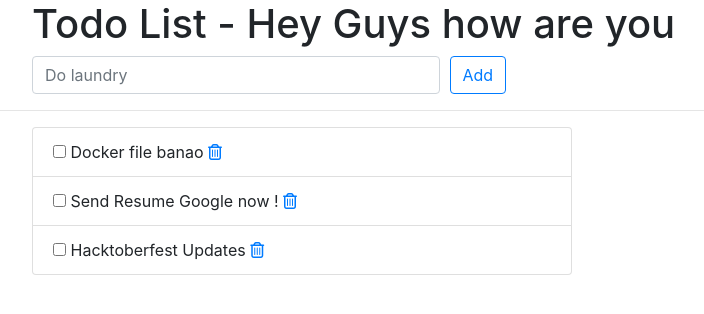
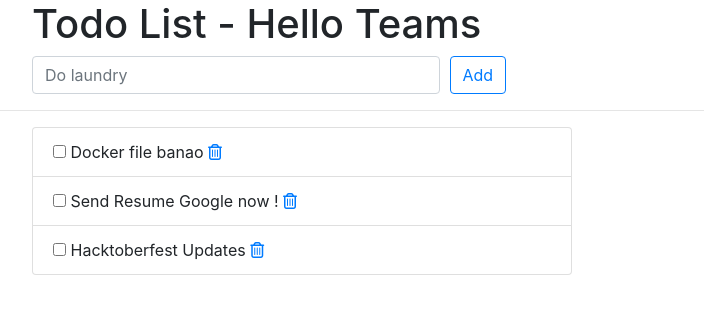
Before and after one commit to sanat-surya/devops_learning, a Django app: page /todos/ in a window 1280 px wide. Shown: the top 314 px of the page, without its empty margins (243-947 px from the left). Run offline with Django 3.2, Linux system fonts and the light colour scheme; data comes from the database, SQL or seed files in the repository; some libraries are stand-ins or nearby versions.

Commit message:
Update index.html

```diff
--- a/todos/templates/todos/index.html
+++ b/todos/templates/todos/index.html
@@ -12,7 +12,7 @@
     <div class="offset-md-2 col-lg-9">
       <div class="page-header">
         <h1>
-          Todo List - Hey Guys how are you
+          Todo List -  Hello Teams
         </h1>
       </div>
     </div>
```
